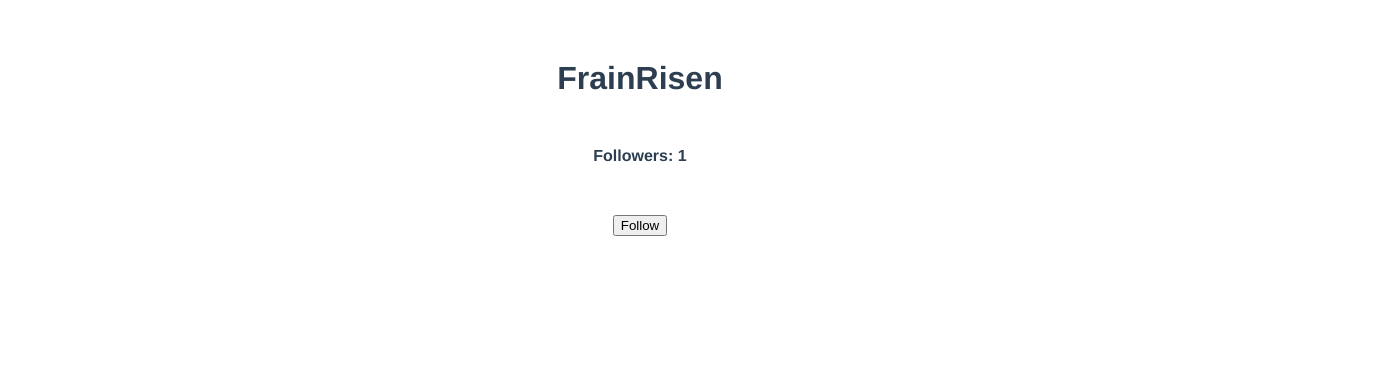
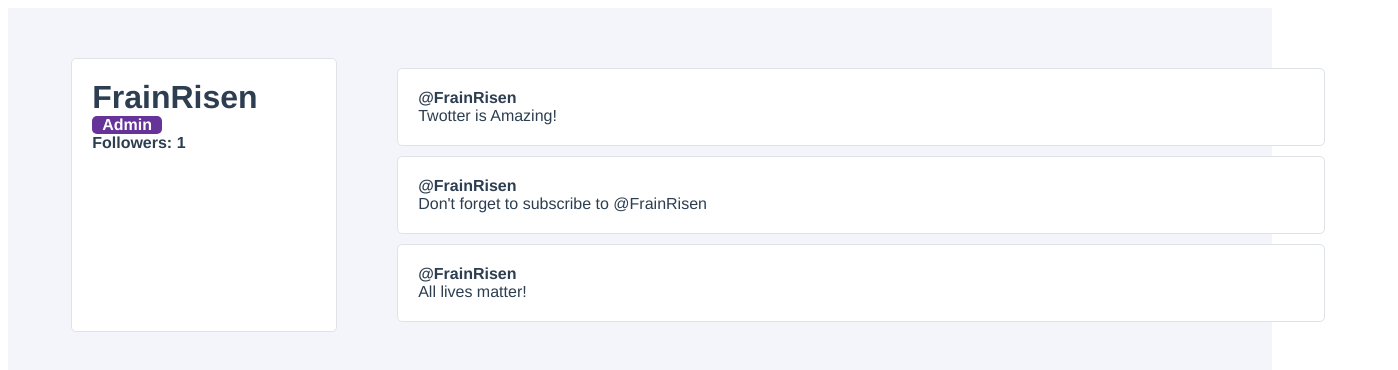
Before and after one commit to FrainRise/Twitter-clone, a Vue app: page / in a window 1280 px wide. Shown: the top 370 px of the page, 1398 px wide, since content can reach past the window. Built offline with nearby package versions, Linux system fonts and the light colour scheme.

Commit message:
Chapter 4 commit

```diff
--- a/src/App.vue
+++ b/src/App.vue
@@ -20,8 +20,8 @@ export default {
   font-family: Avenir, Helvetica, Arial, sans-serif;
   -webkit-font-smoothing: antialiased;
   -moz-osx-font-smoothing: grayscale;
-  text-align: center;
   color: #2c3e50;
-  margin-top: 60px;
+  min-height: 100vh;
+  background-color: #F3F5FA;
 }
 </style>
--- /dev/null
+++ b/src/components/TwootItem.vue
@@ -0,0 +1,54 @@
+<template>
+    <div class="twoot-item" @click="favouriteTwoot(twoot.id)">
+        <div class="user-profile__twoot">
+            <div class="twoot-item__user">
+                @{{ username }}
+            </div>
+            <div class="twoot-item_content">
+                {{ twoot.content }}
+            </div>
+        </div>
+    </div>
+</template>
+
+<script>
+export default {
+    name: 'TwootItem',
+    props: {
+        username: {
+            type: String,
+            required: true
+        },
+        twoot: {
+            type: Object,
+            required: true
+        }
+    },
+    methods: {
+        favouriteTwoot(id) {
+            this.$emit('favourite', id)
+        }
+    },
+}
+</script>
+
+<style>
+.twoot-item {
+    padding: 20px;
+    margin: 10px;
+    background-color: #fff;
+    border-radius: 5px;
+    border: 1px solid #DFE3E8;
+    box-sizing: border-box;
+    cursor: pointer;
+    transition: all 0.25s ease;
+}
+
+.twoot-item:hover {
+    transform: scale(1.1, 1.1);
+}
+
+.twoot-item__user {
+    font-weight: bold;
+}
+</style>
--- a/src/components/UserProfile.vue
+++ b/src/components/UserProfile.vue
@@ -4,29 +4,47 @@
             <h1 class="user-profile__username">
                 {{ user.username }}
             </h1>
-            <div class="user-profile__follower-count" style="margin: 50px 0">
+            <div class="user-profile__admin-badge" v-if="user.isAdmin">
+                Admin
+            </div>
+            <div class="user-profile__follower-count">
                 <strong>Followers: {{ followers }}</strong>
             </div>
         </div>
-        <button class="btn-follow" @click="followUser">
-            Follow
-        </button>
+        <div class="user-profile__twoots-wrapper">
+            <TwootItem
+                v-for="twoot in user.twoots"
+                :key="twoot.id" :username="user.username"
+                :twoot="twoot"
+                @favourite="toggleFavourite"
+            />
+        </div>
     </div>
 </template>
 
 <script>
+import TwootItem from './TwootItem'
+
 export default {
     name: 'UserProfile',
+    components: {
+        TwootItem
+    },
     data() {
         return {
         followers: 0,
         user: {
-            id: 1,
-            username: 'FrainRisen',
-            firstName: 'Andrew',
-            lastName: 'Kovalenko',
-            email: 'an.kava@gmail.com',
-            isAdmin: true
+                id: 1,
+                username: 'FrainRisen',
+                firstName: 'Andrew',
+                lastName: 'Kovalenko',
+                email: 'an.kava@gmail.com',
+                isAdmin: true,
+                twoots: [
+                    {id: 1, content: 'Twotter is Amazing!'},
+                    {id: 2, content: "Don't forget to subscribe to @FrainRisen"},
+                    {id: 3, content: 'All lives matter!'},
+                ]
             }
         }
     },
@@ -45,6 +63,9 @@ export default {
     methods: {
         followUser() {
             this.followers += 1;
+        },
+        toggleFavourite(id) {
+            console.log(`Favourited tweet #${id}`)
         }
     },
     mounted() {
@@ -55,5 +76,33 @@ export default {
 </script>
 
 <style>
+.user-profile {
+    display: grid;
+    grid-template-columns: 1fr 3fr;
+    width: 100%;
+    padding: 50px 5%;
+}
 
+.user-profile__user-panel {
+    display: flex;
+    flex-direction: column;
+    margin-right: 50px;
+    padding: 20px;
+    background-color: #fff;
+    border-radius: 5px;
+    border: 1px solid #DFE3E8;
+}
+
+.user-profile__admin-badge {
+    background: rebeccapurple;
+    color: #fff;
+    border-radius: 5px;
+    margin-right: auto;
+    padding: 0 10px;
+    font-weight: bold;
+}
+
+h1{
+    margin: 0;
+}
 </style>
```
